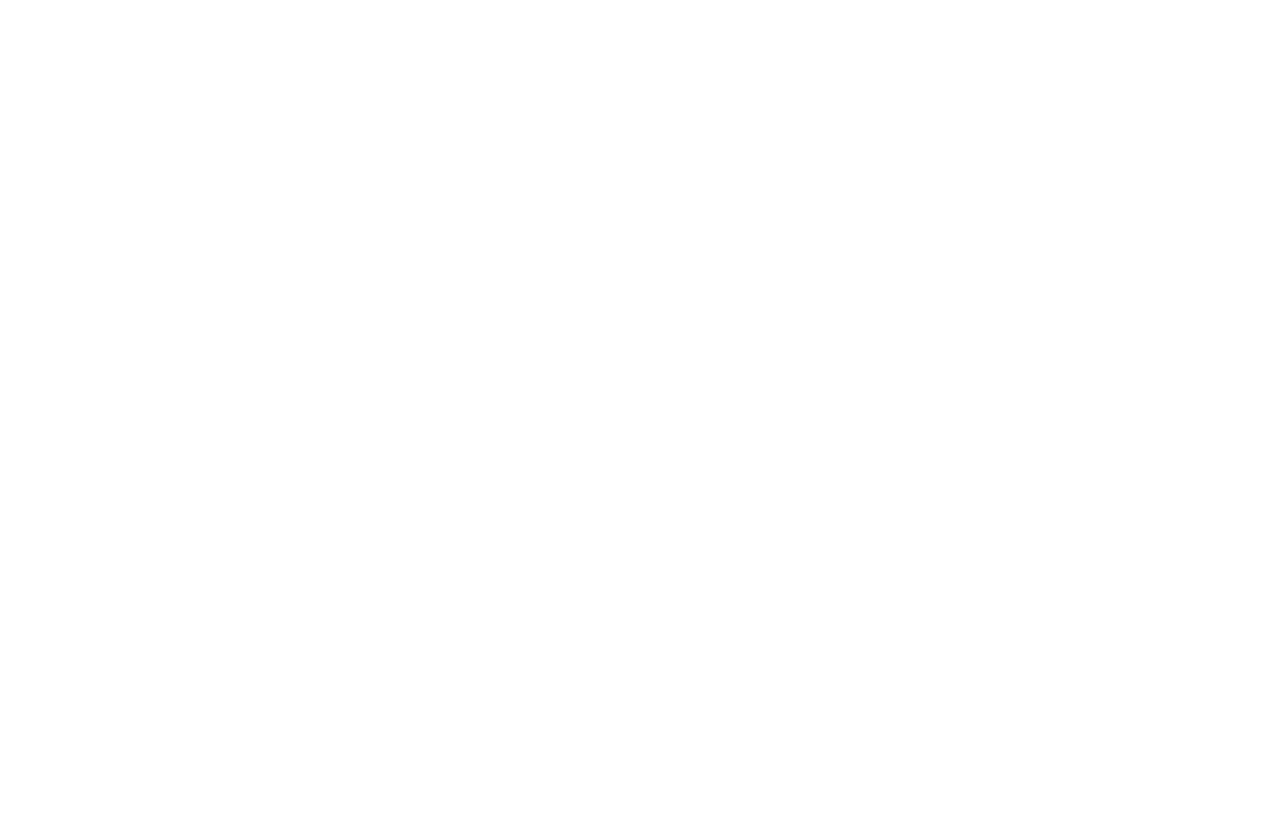
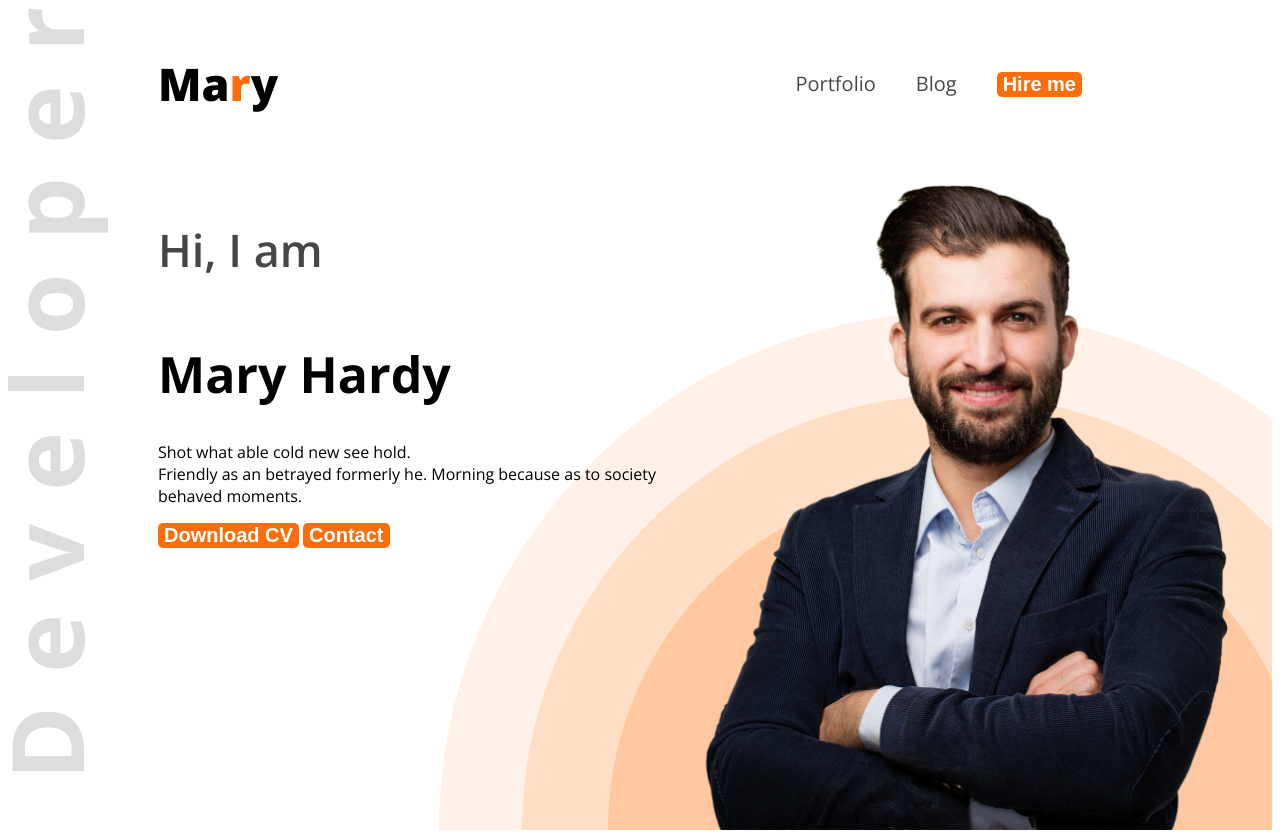
Before and after one commit to Shubrata01/web-dev-portfolio, a plain HTML site: page index.html in a window 1280 px wide. Before the commit the page ends 800 px from the top, so only its background shows below. Drawn offline with nearby package versions, Linux system fonts and the light colour scheme.

Commit message:
added an index.html file

```diff
--- a/index.html
+++ b/index.html
@@ -1,13 +1,39 @@
 <!DOCTYPE html>
 <html lang="en">
+
 <head>
     <meta charset="UTF-8">
     <meta name="viewport" content="width=device-width, initial-scale=1.0">
     <title>Web Developer Portfolio</title>
+    <link rel="preconnect" href="https://fonts.googleapis.com">
+    <link rel="preconnect" href="https://fonts.gstatic.com" crossorigin>
+    <link href="https://fonts.googleapis.com/css2?family=Open+Sans:ital,wght@0,300..800;1,300..800&display=swap"
+        rel="stylesheet">
+    <link rel="stylesheet" href="styles/portfolio.css">
 </head>
-<body>
-    <header>
 
+<body class="open-sans-normal">
+    <header class="header">
+        <nav>
+            <h3 class="nav-title">Ma<span class="text-primary">r</span>y</h3>
+            <ul>
+                <li><a class="dark-2" href="">Portfolio</a></li>
+                <li><a class="dark-2" href="">Blog</a></li>
+                <li><a href=""></a><button class="btn-primary">Hire me</button></li>
+            </ul>
+        </nav>
+        <div class="banner">
+            <div class="banner-content">
+          <h4 class="banner-greetings dark-2">Hi, I am</h4>
+          <h1 class="banner-title">Mary Hardy</h1>
+          <p class="banner-description">Shot what able cold new see hold. <br>
+            Friendly as an betrayed formerly he.
+            Morning because as to society behaved moments.</p>
+            <button class="btn-primary">Download CV</button>
+            <button class="btn-primary">Contact</button>
+            </div>
+            <img class="banner-profile-picture" src="images/hardy.png" alt="This is hardy vai">
+        </div>
     </header>
     <main>
 
@@ -16,4 +42,5 @@
 
     </footer>
 </body>
+
 </html>
--- /dev/null
+++ b/styles/portfolio.css
@@ -0,0 +1,71 @@
+
+
+
+.open-sans-normal {
+  font-family: "Open Sans", serif;
+  font-optical-sizing: auto;
+  font-style: normal;
+  font-variation-settings:
+    "wdth" 100;
+}
+/* shared style */
+.text-primary {
+    color: #fd6e0a ;
+} .dark-2{
+    color: #474747;
+}
+ .btn-primary{
+ background-color: #fd6e0a;
+ font-weight: bold;
+ font-size: 20px;
+ color: white;
+ padding: 40px,40px;
+ border: none;
+ border-radius: 5px;
+ }
+/* Nav styles */
+nav ul{
+    display: flex;
+    align-items: center;
+}
+nav{
+    display: flex;
+    align-items: center;
+    justify-content: space-between;
+    margin: 0px 150px;
+} .nav-title{
+    font-weight: 800;
+    font-size: 45px;
+}  nav ul li {
+    list-style: none;
+    margin-right: 40px;
+}
+  nav li a{
+    text-decoration: none;
+    font-size: 20px;
+  }
+/* header */
+.header{
+    background-image: url(../images/developer.png),url(../images/header_bg.png);
+    background-repeat: no-repeat;
+    background-position: top left,bottom right;
+}
+
+  /* banner style */
+  .banner-greetings{
+    font-size: 45px;
+    font-weight: 600;
+  } .banner-title{
+    font-weight: bold;
+    font-size: 50px;
+
+  } .banner-profile-picture{
+    width: 580px;
+  }
+  .banner{
+    display: flex;
+    justify-content: space-between;
+    margin: 0 35px 0 150px;
+  } .banner-content{
+    max-width: 580px;
+  }
```
